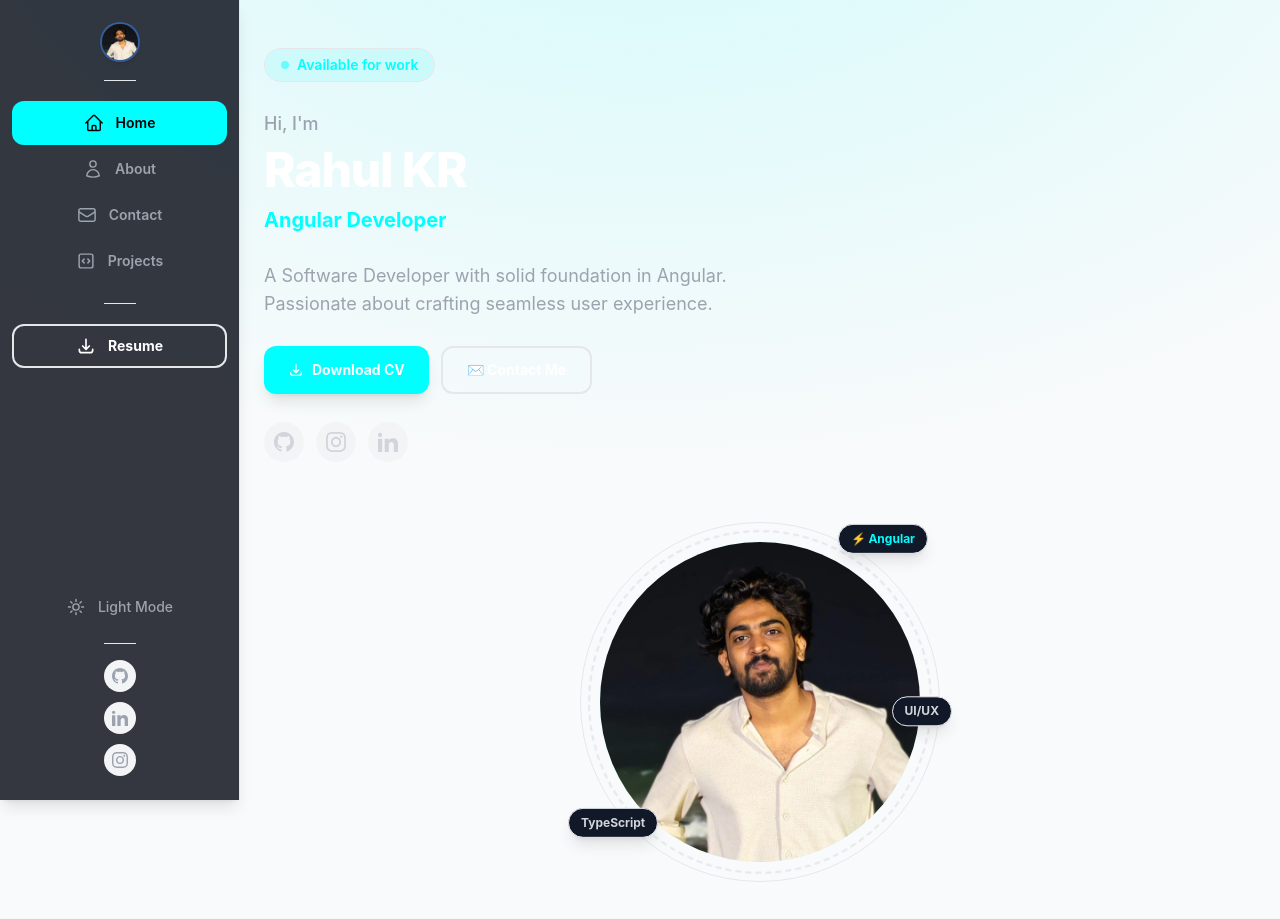
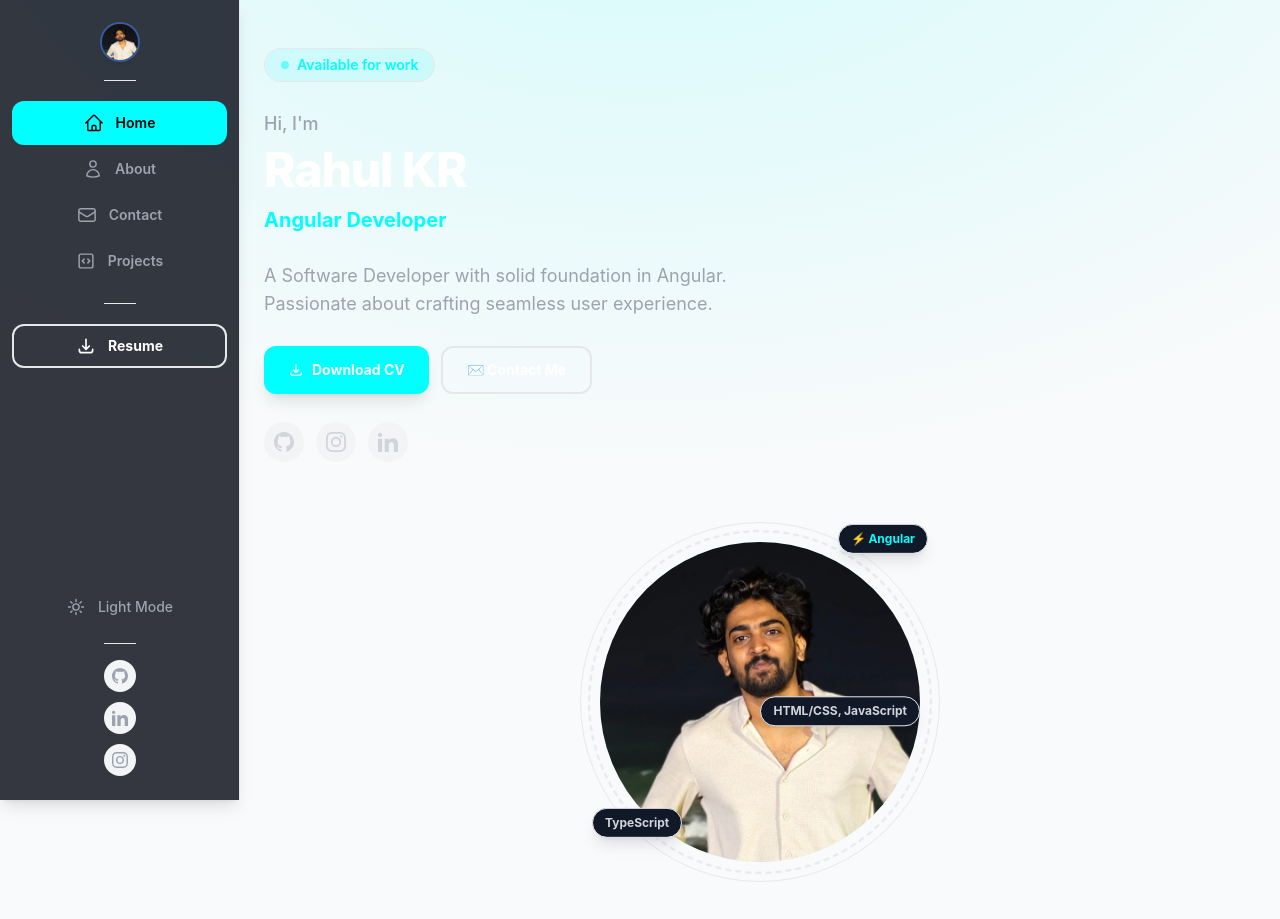
Before and after one commit to rahulramakrishnan3/my-portfolio, an Angular app: page / in a window 1280 px wide. Built offline with nearby package versions, Linux system fonts and the light colour scheme.

Commit message:
Make home page dyanmic

```diff
--- a/public/data.json
+++ b/public/data.json
@@ -3,7 +3,25 @@
         "name": "Rahul KR",
         "role": "Angular Developer",
         "tagline": "A Software Developer with solid foundation in Angular. Passionate about crafting seamless user experience.",
-        "resumeUrl": "Rahul_Resume.pdf"
+        "resumeUrl": "Rahul_Resume.pdf",
+        "profileImage": "images/profile-image-2.jpg",
+        "contactEmail": "rahulramakrishnan512@gmail.com",
+        "greeting": "Hi, I'm",
+        "availabilityBadge": "Available for work",
+        "floatingSkills": [
+            {
+                "label": "⚡ Angular",
+                "highlighted": true
+            },
+            {
+                "label": "TypeScript",
+                "highlighted": false
+            },
+            {
+                "label": "HTML/CSS, JavaScript",
+                "highlighted": false
+            }
+        ]
     },
     "socialLinks": {
         "github": "https://github.com/rahulramakrishnan3",
--- a/src/app/core/portfolio.service.ts
+++ b/src/app/core/portfolio.service.ts
@@ -2,7 +2,17 @@ import { HttpClient } from '@angular/common/http';
 import { Injectable, inject, signal } from '@angular/core';
 
 export interface PortfolioData {
-  profile: { name: string; role: string; tagline: string; resumeUrl?: string };
+  profile: {
+    name: string;
+    role: string;
+    tagline: string;
+    resumeUrl?: string;
+    profileImage: string;
+    contactEmail: string;
+    greeting: string;
+    availabilityBadge: string;
+    floatingSkills: { label: string; highlighted: boolean }[];
+  };
   socialLinks: { github: string; instagram: string; linkedin: string };
   navItems: { label: string; route: string; exact?: boolean }[];
   aboutCards: {
--- a/src/app/home/home.html
+++ b/src/app/home/home.html
@@ -10,12 +10,12 @@
                     bg-(--primary-color)/10 border border-(--primary-color)/30
                     text-(--primary-color) text-sm font-semibold w-fit">
           <span class="h-2 w-2 rounded-full bg-(--primary-color) animate-pulse"></span>
-          Available for work
+          {{ data.profile.availabilityBadge }}
         </div>
 
         <!-- Name + Role -->
         <div class="animate-fade-in-up flex flex-col gap-2">
-          <p class="text-gray-500 dark:text-gray-400 text-lg font-medium">Hi, I'm</p>
+          <p class="text-gray-500 dark:text-gray-400 text-lg font-medium">{{ data.profile.greeting }}</p>
           <h1 class="text-5xl md:text-6xl xl:text-7xl font-extrabold tracking-tight
                      text-gray-900 dark:text-white leading-[1.05]">
             {{ data.profile.name }}
@@ -49,7 +49,7 @@
             </a>
           }
           <a
-            href="mailto:rahulramakrishnan512@gmail.com"
+            [href]="'mailto:' + data.profile.contactEmail"
             class="inline-flex items-center gap-2 px-6 py-3 rounded-xl font-bold text-sm
                    border-2 border-(--primary-color) text-(--primary-color)
                    hover:bg-(--primary-color) hover:text-white dark:hover:text-black
@@ -117,31 +117,21 @@
           <div class="relative h-56 w-56 md:h-72 md:w-72 xl:h-80 xl:w-80 rounded-full overflow-hidden
                       ring-4 ring-(--primary-color)/50 shadow-2xl">
             <img
-              src="images/profile-image-2.jpg"
-              alt="{{ data.profile.name }}"
+              [src]="data.profile.profileImage"
+              [alt]="data.profile.name"
               class="h-full w-full object-cover"
             />
           </div>
 
           <!-- Floating skill chips -->
-          <div class="absolute -top-3 -right-2 md:-right-6 px-3 py-1.5 rounded-full
-                      bg-white dark:bg-gray-900 border border-gray-200 dark:border-white/20
-                      shadow-lg text-xs font-bold text-(--primary-color)"
-               style="animation: floatBob 3s ease-in-out infinite;">
-            ⚡ Angular
-          </div>
-          <div class="absolute bottom-6 -left-2 md:-left-8 px-3 py-1.5 rounded-full
-                      bg-white dark:bg-gray-900 border border-gray-200 dark:border-white/20
-                      shadow-lg text-xs font-bold text-gray-700 dark:text-gray-300"
-               style="animation: floatBob 4s ease-in-out infinite; animation-delay: 0.8s">
-            TypeScript
-          </div>
-          <div class="absolute top-1/2 -right-0 md:-right-8 px-3 py-1.5 rounded-full
-                      bg-white dark:bg-gray-900 border border-gray-200 dark:border-white/20
-                      shadow-lg text-xs font-bold text-gray-700 dark:text-gray-300"
-               style="animation: floatBob 3.5s ease-in-out infinite; animation-delay: 0.4s">
-            UI/UX
-          </div>
+          @for (skill of data.profile.floatingSkills; track skill.label; let i = $index) {
+            <div
+              [class]="chipClass(i, skill.highlighted)"
+              [style]="chipStyle(i)"
+            >
+              {{ skill.label }}
+            </div>
+          }
         </div>
       </div>
 
--- a/src/app/home/home.ts
+++ b/src/app/home/home.ts
@@ -11,4 +11,25 @@ import { PortfolioService } from '../core/portfolio.service';
 export class Home {
   private portfolioService = inject(PortfolioService);
   portfolioData = this.portfolioService.portfolioData;
+
+  /** Returns Tailwind classes for each floating skill chip. */
+  chipClass(index: number, highlighted: boolean): string {
+    const base =
+      'absolute px-3 py-1.5 rounded-full shadow-lg text-xs font-bold ' +
+      'bg-white dark:bg-gray-900 border border-gray-200 dark:border-white/20';
+    const color = highlighted
+      ? 'text-(--primary-color)'
+      : 'text-gray-700 dark:text-gray-300';
+    return `${base} ${color}`;
+  }
+
+  /** Returns inline position + animation styles for each floating skill chip. */
+  chipStyle(index: number): string {
+    const positions = [
+      'top: -0.75rem; right: -0.5rem; animation: floatBob 3s ease-in-out infinite;',
+      'bottom: 1.5rem; left: -0.5rem; animation: floatBob 4s ease-in-out infinite; animation-delay: 0.8s;',
+      'top: 50%; right: 0; animation: floatBob 3.5s ease-in-out infinite; animation-delay: 0.4s;',
+    ];
+    return positions[index] ?? positions[0];
+  }
 }
```
